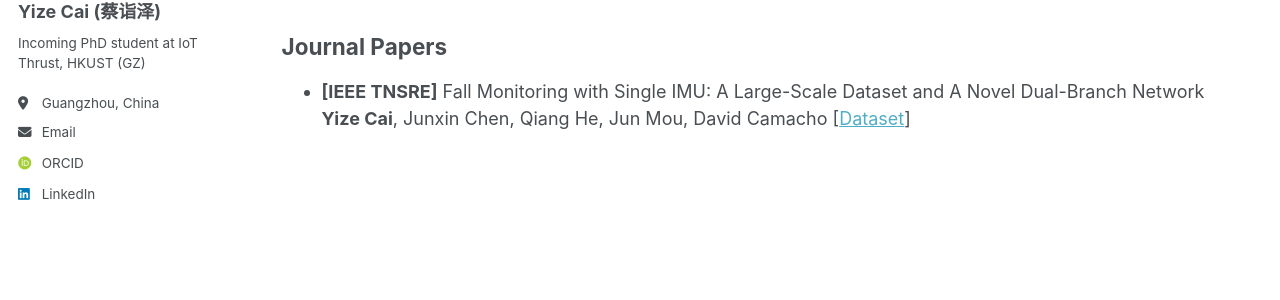
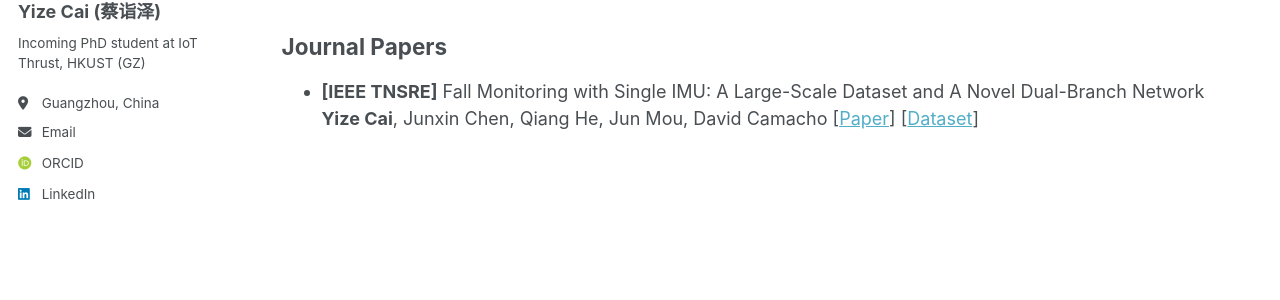
Before and after one commit to saiketa/saiketa.github.io, a Jekyll site: the page built from _pages/publications.md, in a window 1280 px wide. Shown: the part 283-583 px from the top of the page. Built offline with Jekyll 4.4.1, drawn with Linux system fonts in a browser that asks for light colours; some web fonts are replaced; a script bundle is joined from its source files by our own code; library files that are not in the unit come from our copies.

Commit message:
Update publications.md

```diff
--- a/_pages/publications.md
+++ b/_pages/publications.md
@@ -19,4 +19,4 @@ author_profile: true
 
 - **[IEEE TNSRE]** Fall Monitoring with Single IMU: A Large-Scale Dataset and A Novel Dual-Branch Network<br>
 **Yize Cai**, Junxin Chen, Qiang He, Jun Mou, David Camacho
-[[Dataset](https://zenodo.org/records/17552449)]
+[[Paper](https://ieeexplore.ieee.org/document/11303325)] [[Dataset](https://zenodo.org/records/17552449)]
```
